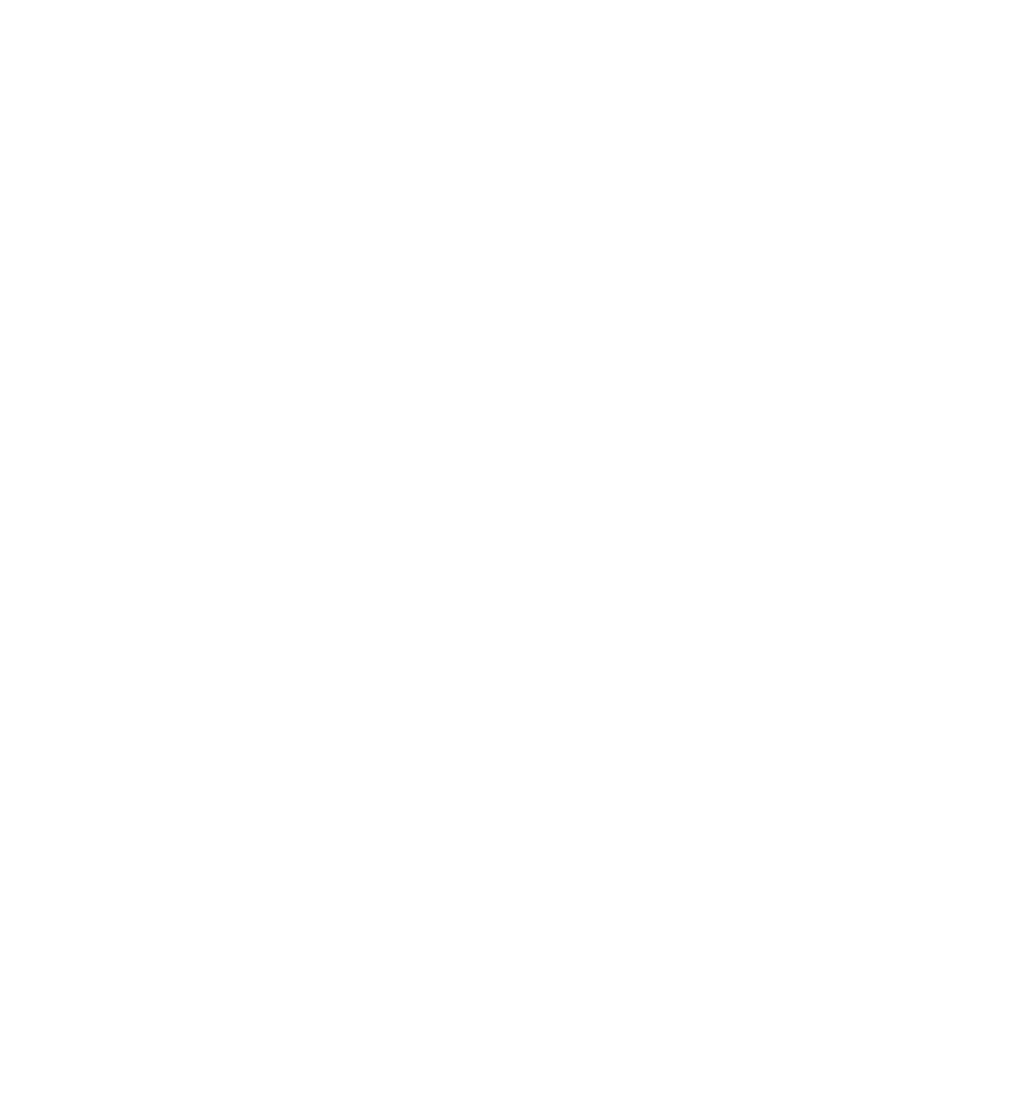
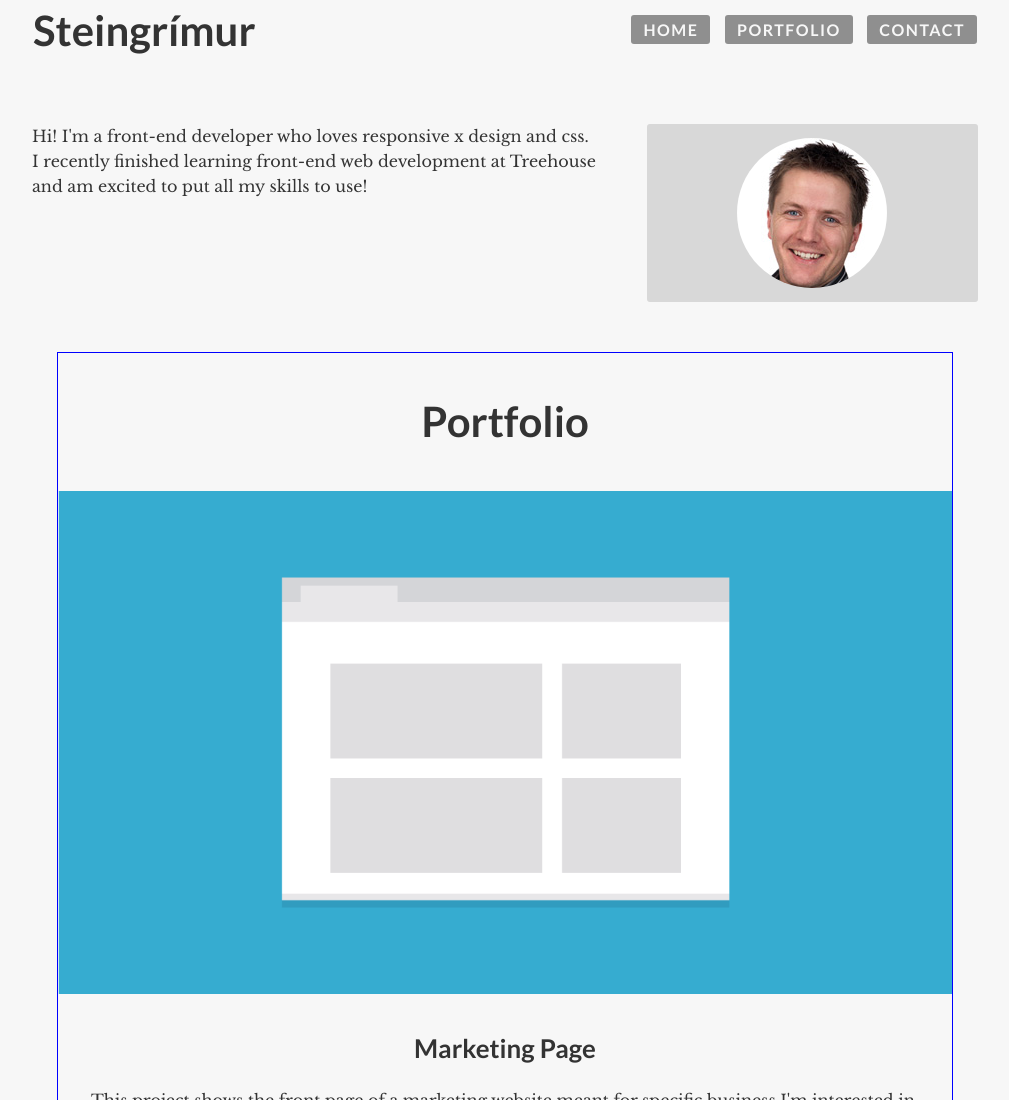
Before and after one commit to strengur/responsive-layout, a plain HTML site: page index.html in a window 1280 px wide. Shown: the top 1100 px of the page, without its empty margins (135-1144 px from the left). Before the commit the page ends 800 px from the top, so only its background shows below. Drawn offline with nearby package versions, Linux system fonts and the light colour scheme.

Commit message:
Main nav and header in place

```diff
--- a/css/styles.css
+++ b/css/styles.css
@@ -1,20 +1,26 @@
+* {
+  box-sizing: border-box;
+}
+
 html {
   font-size: 16px;
 }
 
 body {
-  background-color: white;
+  background: #f7f7f7;
   font-family: 'Libre Baskerville', serif;
   font-weight: 400;
   color: #333;
 }
 
+/* ================ BASIC ADJUSTMENTS (FONTS, COLOR, LINE HEIGHT ETC.) ================= */
 p {
-  line-height: 1.55;
+  font-size: 0.85em;
+  line-height: 1.55em;
   margin-bottom: 1.5em;
 }
 
-h1, h2, h3, h4 {
+h1, h2, h3, h4, .main-nav li {
   font-family: 'Lato', sans-serif;
   /*margin: 1.414em 0 0.5em;*/
   font-weight: inherit;
@@ -44,3 +50,204 @@ h4 {
   margin-top: 65px;
   margin-bottom: 24px;
 }
+
+.wrap {
+  min-height: calc(100vh - 100px);
+}
+
+.clearfix::after {
+  content: “”;
+  display: table;
+  clear: both:
+}
+
+/* ================ TOP BANNER & NAVIGATION ================= */
+.students-name h3 {
+  margin: 30px 0;
+  text-align: center;
+}
+
+.main-nav {
+  position: relative;
+  max-width: 500px;
+  margin: 0 auto;
+}
+
+.main-nav a {
+  display: block;
+  color: #f7f7f7;
+  text-decoration: none;
+  padding: 12px;
+}
+
+.main-nav ul {
+  padding-left: 0;
+  margin: 0;
+}
+
+.main-nav li {
+  background: #8f8f8f;
+  margin: 0 5% 5px 5%;
+  border-radius: 3px;
+  list-style: none;
+  text-transform: uppercase;
+  text-align: center;
+  letter-spacing: 1.5px;
+}
+
+.main-nav li:hover {
+  background: #6f6f6f;
+}
+
+.main-nav li:last-child {
+  margin-bottom: 0;
+}
+
+/* ================ HEADER ================= */
+.content {
+  width: 310px;
+  margin: 0 auto;
+  text-align: center;
+}
+.students-profile-image {
+  max-width: 500px;
+  margin: 38px auto;
+  background: #d8d8d8;
+  border-radius: 3px;
+}
+
+.students-profile-image img {
+  margin: 14px 4px 10px 4px;
+  border-radius: 50%;
+}
+
+/* ================ SECTION FOR PAGES ================= */
+section {
+  max-width: 500px;
+  margin: 0px auto;
+  text-align: center;
+  border: 1px solid blue;
+}
+
+section img {
+  max-width: 100%;
+}
+
+section h3 {
+  margin-top: 43px;
+}
+
+section h4 {
+  margin-top: 35px;
+}
+
+.marketing-page,
+.search-page,
+.travel-app,
+.map-of-favorite-sports,
+.photo-gallery,
+.calculator {
+  position: relative;
+  margin-bottom: 60px;
+}
+
+
+
+/* ================ FOOTER ================= */
+footer {
+  height: 100px;
+  background: #6f6f6f;
+}
+
+@media screen and (min-width: 768px) {
+  /* ================ TOP BANNER & NAVIGATION (tablet) ================= */
+  p {
+    font-size: 1em;
+  }
+
+  header {
+    height: 228px;
+  }
+
+  .main-nav {
+    max-width: 21.9em;
+  }
+
+  .main-nav li {
+    display: inline-block;
+    margin-right: 10px;
+    margin-left: 0;
+    margin-bottom: 0;
+  }
+
+  .main-nav li:last-child {
+    margin-right: 0;
+  }
+
+  /* ================ HEADER (tablet) ================= */
+  .content {
+    position: relative;
+    width: 750px;
+    margin-top: 60px;
+  }
+
+  .students-bio {
+    position: absolute;
+    top: 0;
+    left: 0;
+    width: 60%;
+    text-align: left;
+  }
+
+  .students-bio p {
+    margin-top: 0;
+  }
+
+  .students-profile-image {
+    position: absolute;;
+    top: 0;
+    right: 0;
+    width: 35%;
+    margin-top: 0;
+  }
+
+  /* ================ SECTION FOR PAGES (tablet) ================= */
+  section {
+    max-width: 896px;
+  }
+
+
+
+@media screen and (min-width: 1024px) {
+  /* ================ TOP BANNER & NAVIGATION (display) ================= */
+
+  nav {
+    position: relative;
+    max-width: 1024px;
+    height: 64px;
+    margin: 0 auto;
+  }
+
+  .students-name {
+    position: absolute;
+    left: 40px;
+  }
+
+  .students-name h3 {
+    margin: 5px 0;
+  }
+
+  .main-nav {
+    position: absolute;
+    right: 40px;
+    top: 15px;
+  }
+
+  .main-nav a {
+    padding: 5px 12px;
+  }
+  /* ================ HEADER (display) ================= */
+  .content {
+    width: 946px;
+  }
+}
--- a/index.html
+++ b/index.html
@@ -11,10 +11,86 @@
 
 	</head>
 	<body>
+		<div class="wrap"> <!-- Wrapper to place footer at bottom -->
+	    <nav>
+				<div class="students-name">
+					<h3>Steingrímur</h3>
+				</div>
 
-    <div>
+				<div class="main-nav">
+					<ul>
+						<li><a href="#">Home</a></li>
+						<li><a href="#">Portfolio</a></li>
+						<li><a href="#">Contact</a></li>
+					</ul>
+				</div>
+	    </nav>
 
-    </div>
-  </body>
+			<header>
+				<div class="content">
+					<div class="students-profile-image">
+						<picture>
 
+						<img src="assets/images/me-100px.jpg"
+      				alt="Profile image of the student"
+      				srcset="assets/images/me-100px.jpg 100w, assets/images/me-150px.jpg"
+      				sizes="(min-width: 768px) 150px, 100px">
+						</picture>
+					</div>
+
+					<div class="students-bio">
+						<p>Hi! I'm a front-end developer who loves responsive x design and css. I recently finished learning front-end web development at Treehouse and am excited to put all my skills to use!</p>
+					</div>
+				</div>
+		</header>
+
+		<section>
+			<div class="portfolio">
+				<h3>Portfolio</h3>
+			</div>
+
+			<div class="marketing-page">
+				<img src="assets/images/portfolio-1.png" alt="Marketing page image">
+				<h4>Marketing Page</h4>
+				<p>This project shows the front page of a marketing website meant for specific business I'm interested in.</p>
+			</div>
+
+			<div class="search-page">
+				<img src="assets/images/portfolio-2.png" alt="Search page image">
+				<h4>Search Page</h4>
+				<p>This project searches through a specific database to find information that the user is trying to look up.</p>
+			</div>
+
+			<div class="travel-app">
+				<img src="assets/images/portfolio-3.png" alt="Travel app page image">
+				<h4>Marketing Page</h4>
+				<p>This project compares travel times based on different transportation methods and tells you the best one.</p>
+			</div>
+
+			<div class="map-of-favorite-sports">
+				<img src="assets/images/portfolio-4.png" alt="Map of favorite sports page image">
+				<h4>Marketing Page</h4>
+				<p>This project uses mapping apis to plot points for my farite sports in the city for a do-it-yourself walking tour.</p>
+			</div>
+
+			<div class="photo-gallery">
+				<img src="assets/images/portfolio-5.png" alt="Photo gallery page image">
+				<h4>Marketing Page</h4>
+				<p>This project shows pictures from a recent trip to the viewer and allows them to easily navigate through photos.</p>
+			</div>
+
+			<div class="calculator">
+				<img src="assets/images/portfolio-6.png" alt="Calculator page image">
+				<h4>Marketing Page</h4>
+				<p>Someone can enter in the numbers they want, and press the big blue buttona and get the result.</p>
+			</div>
+
+
+
+		</section>
+			<footer>
+
+			</footer>
+
+	</body>
 </html>
```
Also changed, not shown: assets/images/me-100px.jpg (added), assets/images/me-150px.jpg (added), assets/images/me.jpg (added), assets/logo/logo.svg (added).
